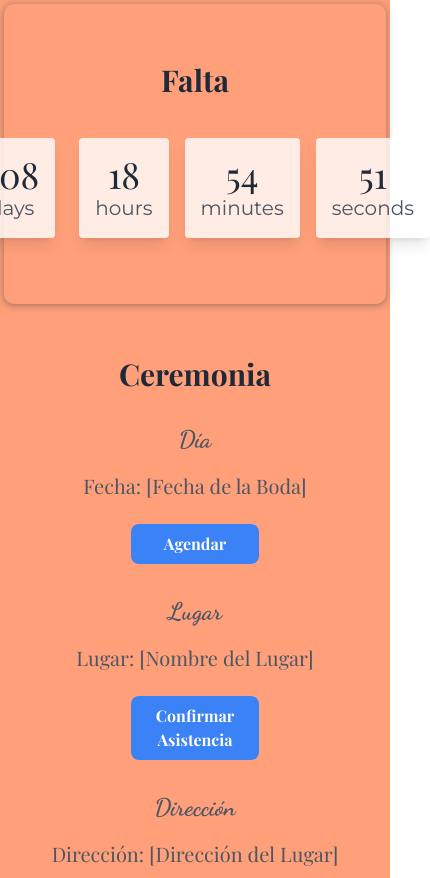
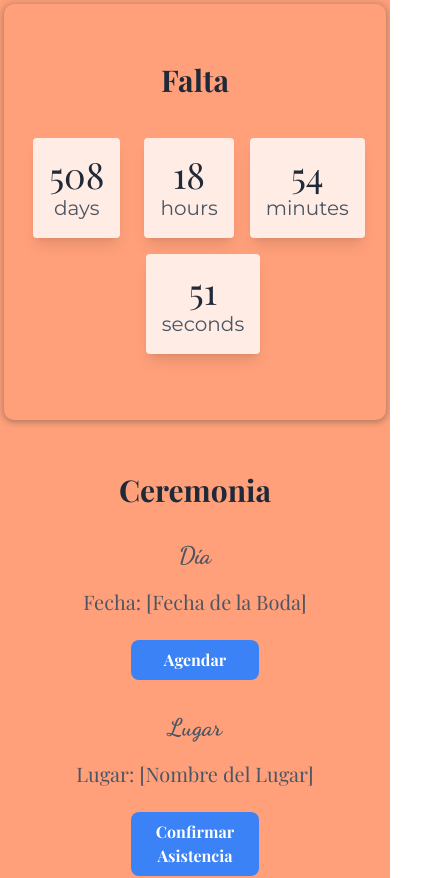
Before and after one commit to BorisWaisten/invitacion-boda, a Next.js app: page / in a window 390 px wide. Shown: the part 1220-2098 px from the top of the page, 430 px wide, since content can reach past the window. Built offline with nearby package versions, Linux system fonts and the light colour scheme.

Commit message:
agregando responsive

```diff
--- a/components/Countdown.jsx
+++ b/components/Countdown.jsx
@@ -54,10 +54,10 @@ export default function Countdown() {
   });
 
   return (
-      <section className="bg-terciary py-12 ">
+    <section className="bg-terciary py-12">
       <div className="container mx-auto text-center">
         <h2 className={`text-3xl md:text-4xl font-bold mb-8 ${playfairDisplay.className} text-gray-800`}>Falta</h2>
-          <div className="flex justify-center items-center space-x-4">
+        <div className="flex flex-wrap justify-center items-center space-x-4">
           {timerComponents.length ? timerComponents : <span className={`text-2xl ${montserrat.className} text-gray-700`}>¡Es el día de la boda!</span>}
         </div>
       </div>
--- a/components/Gallery.jsx
+++ b/components/Gallery.jsx
@@ -3,16 +3,16 @@ import Image from 'next/image';
 import w1 from '@/public/w1.jpeg';
 import w3 from '@/public/w3.jpeg';
 import w4 from '@/public/w4.jpeg';
-import w5 from '@/public/W5.jpeg';
+import w5 from '@/public/w5.jpeg';
 
 const Gallery = () => {
   const images = [w1, w5, w3, w4];
 
   return (
-    <section className="bg-gray-100 py-8">
+    <section className="bg-terciary py-8">
       <div className="container mx-auto text-center">
         <h2 className="text-3xl md:text-4xl font-bold text-gray-800 mb-8">Estas son nuestras fotos</h2>
-        <div className="grid grid-cols-1 md:grid-cols-2 lg:grid-cols-4 gap-4">
+        <div className="grid grid-cols-1 sm:grid-cols-2 md:grid-cols-2 lg:grid-cols-4 gap-4">
           {images.map((src, index) => (
             <div key={index} className="relative w-full h-64 overflow-hidden rounded-lg shadow-md transition-transform hover:scale-105">
               <Image
```
Lines whose indentation alone changed are shown as unchanged.
